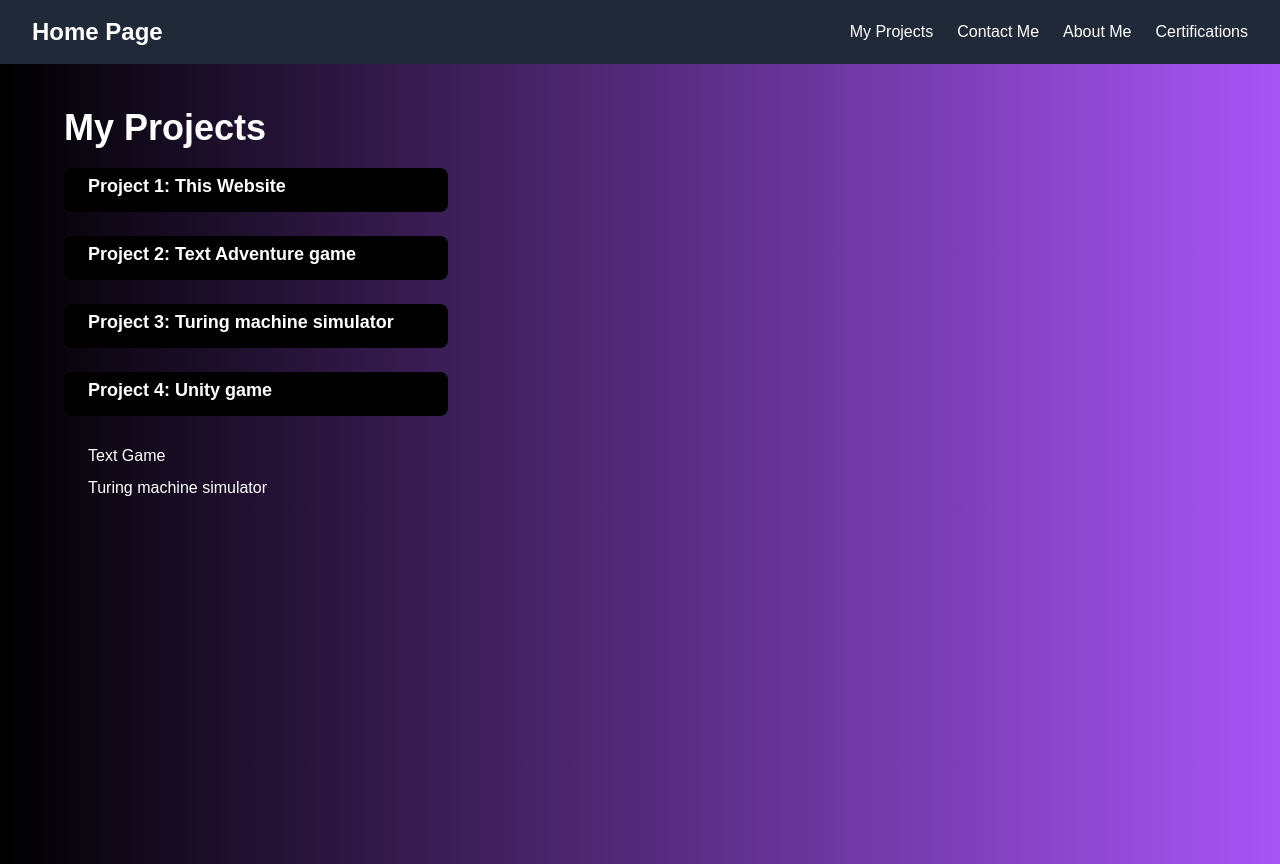
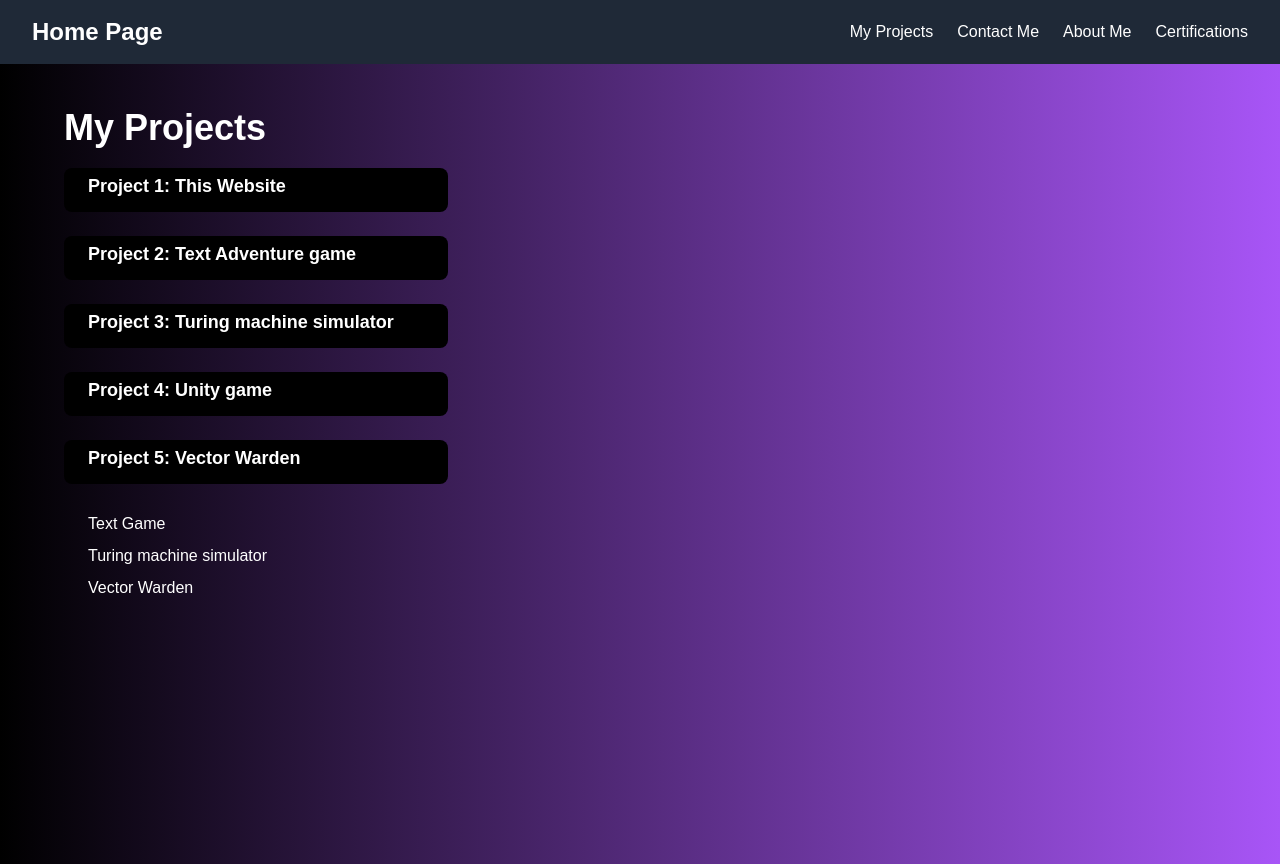
Before and after one commit to Paradrake2/PersonalWebsite, a Next.js app: page /projects in a window 1280 px wide. Built offline with nearby package versions, Linux system fonts and the light colour scheme.

Commit message:
project page update

```diff
--- a/app/projects/page.tsx
+++ b/app/projects/page.tsx
@@ -41,7 +41,16 @@ export default function Home() {
                     <a href="https://github.com/Paradrake2/CraftingDungeonCrawler" className="block w-full">
                         <div className="group">
                             <p className="text-lg font-bold"> Project 4: Unity game</p>
-                            <p className="mt-2 text-sm max-h-0 opacity-0 group-hover:max-h-40 group-hover:opacity-100 overflow-hidden transition-all duration-300">This is the extended version of the text adventure game, made in an actual game engine. This repo contains the assets for the game.</p>
+                            <p className="mt-2 text-sm max-h-0 opacity-0 group-hover:max-h-40 group-hover:opacity-100 overflow-hidden transition-all duration-300">!!CURRENTLY ON HOLD DUE TO LACK OF ART ASSETS!!   This is the extended version of the text adventure game, made in an actual game engine. This repo contains the assets for the game.</p>
+                        </div>
+                    </a>
+                </div>
+                <br></br>
+                <div className="group w-96 mx-10 bg-black text-white px-6 py-1 rounded-lg transition-all duration-500 hover:bg-gray-600 cursor-pointer">
+                    <a href="https://github.com/Paradrake2/VectorWarden" className="block w-full">
+                        <div className="group">
+                            <p className="text-lg font-bold"> Project 5: Vector Warden</p>
+                            <p className="mt-2 text-sm max-h-0 opacity-0 group-hover:max-h-40 group-hover:opacity-100 overflow-hidden transition-all duration-300">This is my original game called Vector Warden. It is a top down 2d shooter roguelite.</p>
                         </div>
                     </a>
                 </div>
@@ -52,6 +61,9 @@ export default function Home() {
                 <div className="px-6 py-1 rounded-lg w-auto mx-10 hover:text-gray-300">
                     <Link href="/projects/turingmachine" className=""> Turing machine simulator</Link>
                 </div>
+                <div className="px-6 py-1 rounded-lg w-auto mx-10 hover:text-gray-300">
+                    <Link href="/projects/vectorwarden" className=""> Vector Warden</Link>
+                </div>
             </div>
         </body>
     );
```
